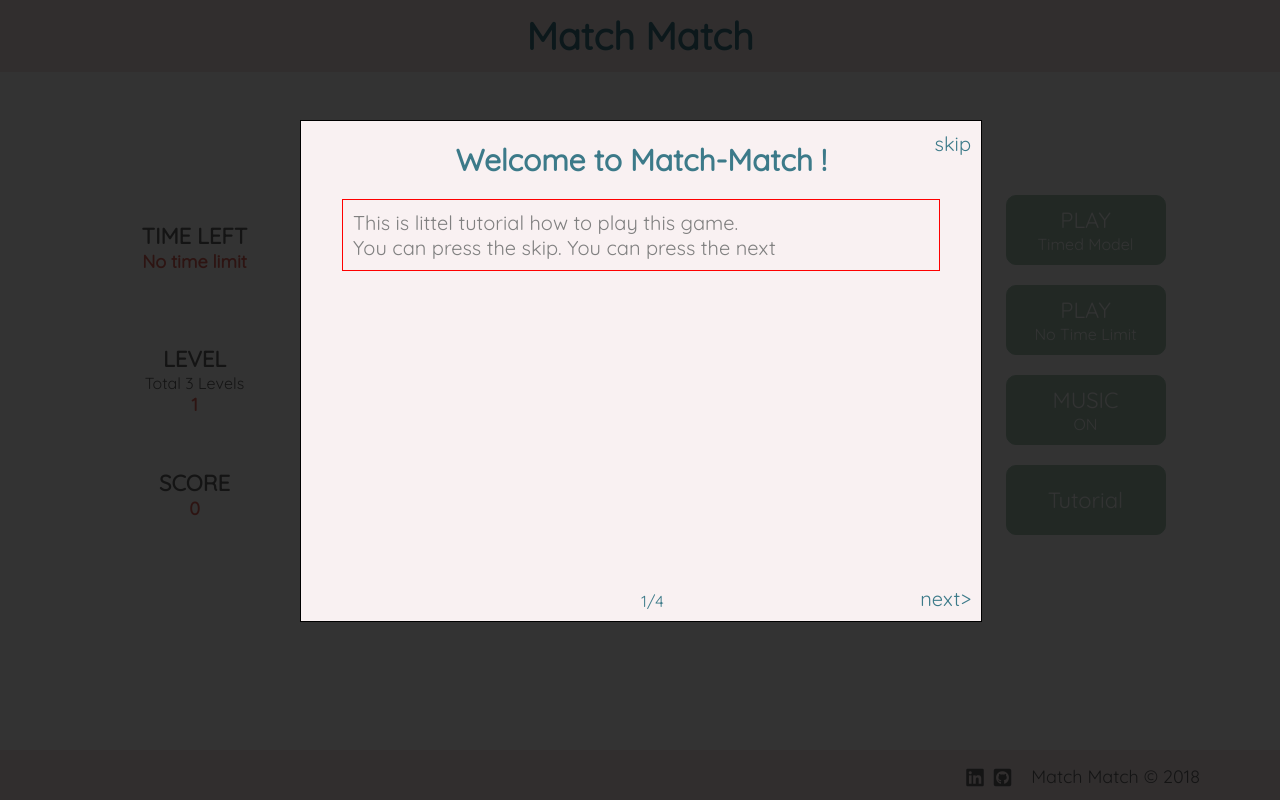
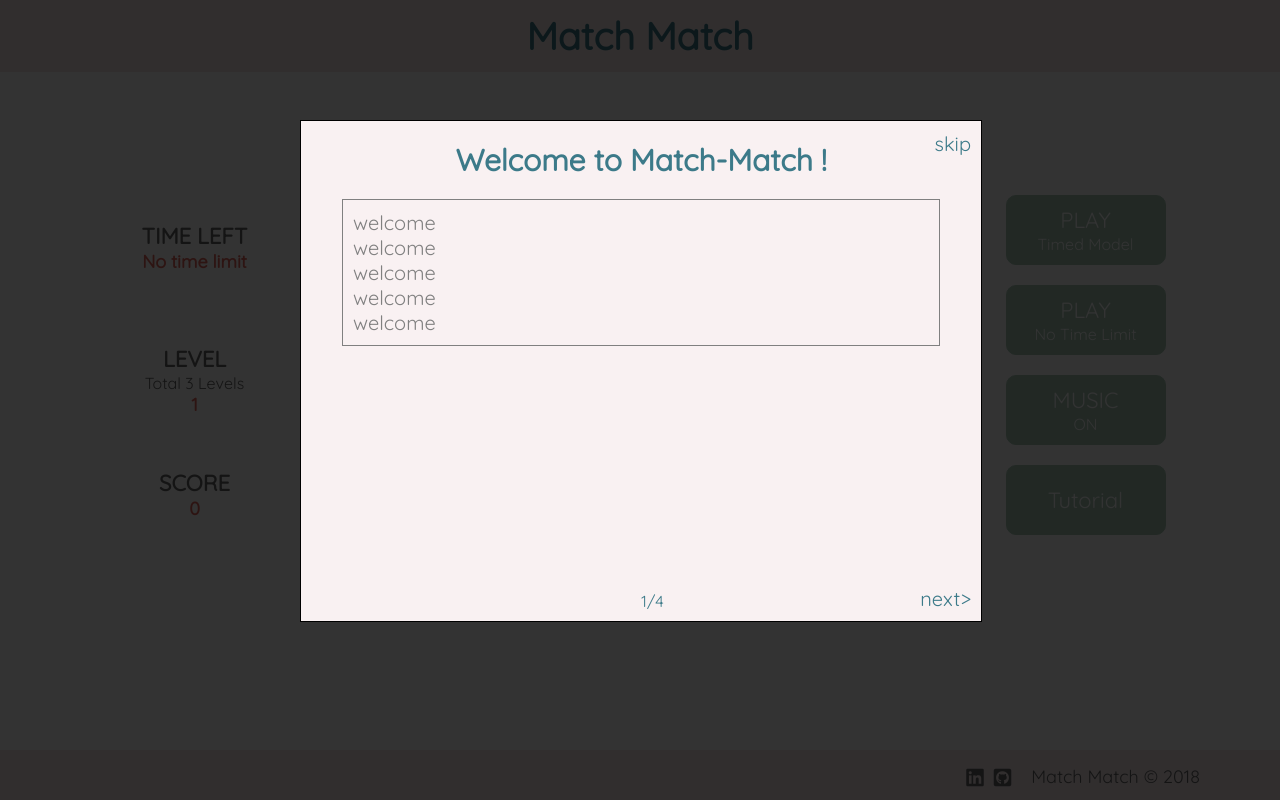
Before and after one commit to zw301/match-match, a PHP site: page / in a window 1280 px wide. Run offline with PHP 8.4, Linux system fonts and the light colour scheme; some libraries are stand-ins or nearby versions.

Commit message:
Update the volume

```diff
--- a/index.html
+++ b/index.html
@@ -17,21 +17,23 @@
         <h2> Welcome to Match-Match !</h2>
         <div class="modal-guides">
           <div id="guide-0" class="guide">
-            <p>This is littel tutorial how to play this game.</p>
-            <p>You can press the skip. You can press the next</p>
-
+            <p>welcome</p>
+            <p>welcome</p>
+            <p>welcome</p>
+            <p>welcome</p>
+            <p>welcome</p>
           </div>
           <div id="guide-1" class="guide">
-            <p>guide 1.</p>
-            <p>  direct link</p>
-            <p>one line link</p>
-            <p>nothing between two card</p>
+            <p>guide 1</p>
+            <p>guide 1</p>
+            <p>guide 1</p>
+            <p>guide 1</p>
           </div>
           <div id="guide-2" class="guide">
             <p>guide 2</p>
-            <p> one line link</p>
-
-            <p>2-line link ( 1 pivot</p>
+            <p>guide 2</p>
+            <p>guide 2</p>
+            <p>guide 2</p>
           </div>
           <div id="guide-3" class="guide">
             <p>guide 3</p>
--- a/style.css
+++ b/style.css
@@ -286,7 +286,7 @@ canvas {
 
 .modal-guides  .guide {
   /* position: absolute; */
-  border: 1px solid red;
+  border: 1px solid grey;
   width: 90%;
   margin: 20px auto;
   padding: 10px;
```
